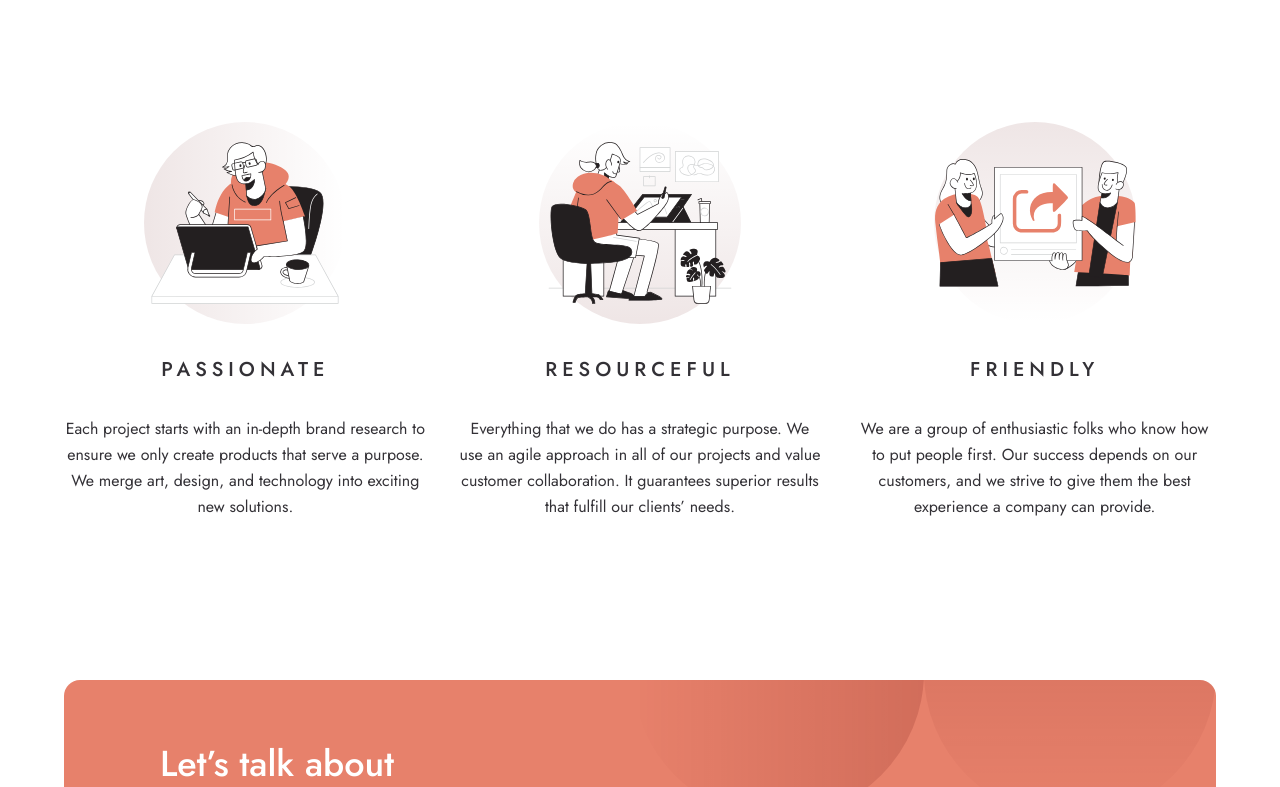
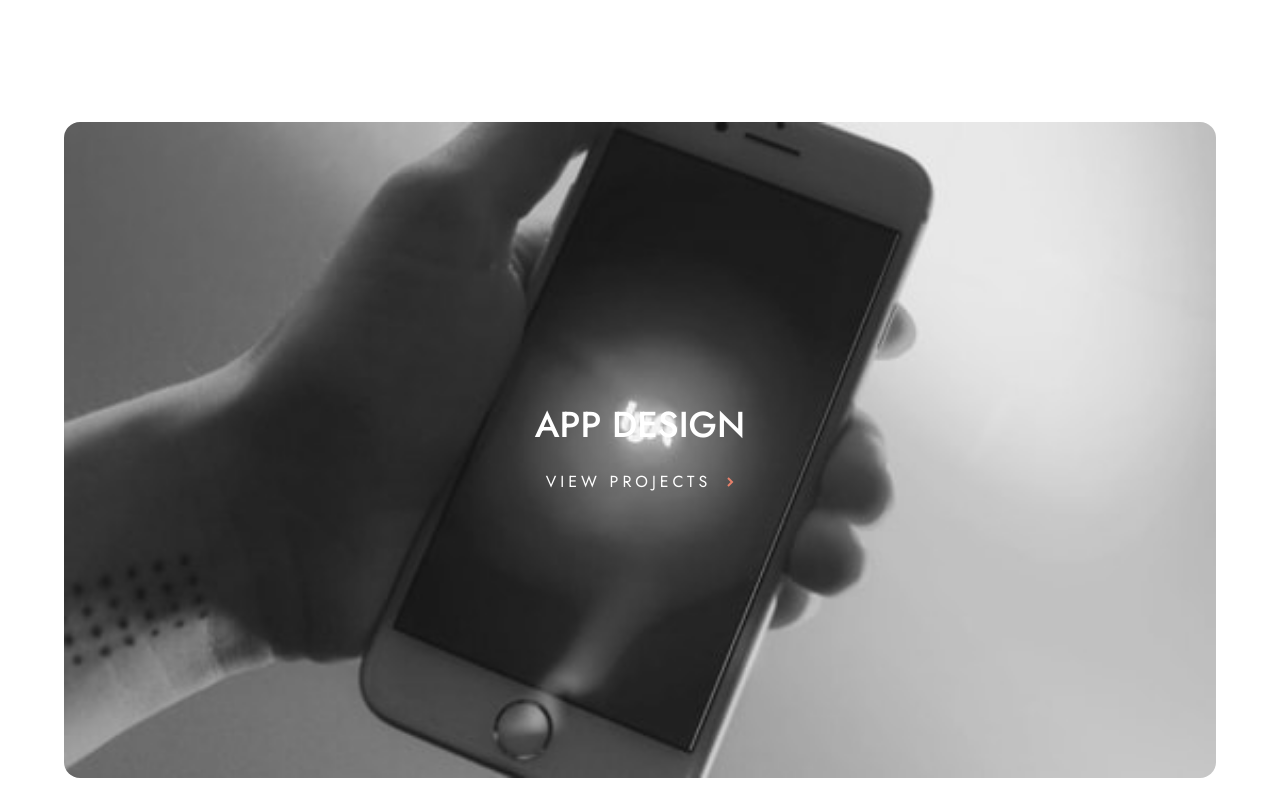
Before and after one commit to BParadowski/designo, a Next.js app: page / in a window 1280 px wide. Shown: the part 380-1167 px from the top of the page. Built offline with nearby package versions, Linux system fonts and the light colour scheme.

Commit message:
Add ImageLink component

```diff
--- /dev/null
+++ b/app/components/shared/ImageLink.tsx
@@ -0,0 +1,62 @@
+import Link from "next/link";
+import Picture from "./Picture";
+import SvgIconRightArrow from "../svgs/IconRightArrow";
+
+const data = {
+  imageUrls: {
+    appDesign: {
+      base: "/assets/home/mobile/image-app-design.jpg",
+      sm: "/assets/home/tablet/image-app-design.jpg",
+      lg: "/assets/home/desktop/image-app-design.jpg",
+    },
+    webDesign: {
+      base: "/assets/home/mobile/image-web-design.jpg",
+      sm: "/assets/home/tablet/image-web-design.jpg",
+      lg: "/assets/home/desktop/image-web-design.jpg",
+    },
+    graphicDesign: {
+      base: "/assets/home/mobile/image-graphic-design.jpg",
+      sm: "/assets/home/tablet/image-graphic-design.jpg",
+      lg: "/assets/home/desktop/image-graphic-design.jpg",
+    },
+  },
+  destinationUrls: {
+    appDesign: "/app-design",
+    webDesign: "/web-design",
+    graphicDesign: "/graphic-design",
+  },
+  titles: {
+    appDesign: "app design",
+    webDesign: "web design",
+    graphicDesign: "graphic design",
+  },
+};
+
+interface ImageLinkProps {
+  destination: "webDesign" | "appDesign" | "graphicDesign";
+}
+
+const ImageLink = ({ destination }: ImageLinkProps) => {
+  return (
+    <Link href={data.destinationUrls[destination]}>
+      <div className="group grid items-center overflow-hidden rounded-2xl">
+        <Picture
+          {...data.imageUrls[destination]}
+          className="z-0 col-span-full row-span-full"
+        ></Picture>
+        <div className="z-20 col-span-full row-span-full  text-center uppercase text-white ">
+          <h2 className="text-3xl font-medium md:text-4xl">
+            {data.titles[destination]}
+          </h2>
+          <p className="mt-3 flex items-center justify-center tracking-huge md:mt-6">
+            view projects
+            <SvgIconRightArrow className="ml-4 inline stroke-primary-700" />
+          </p>
+        </div>
+        <div className="invisible z-10 col-span-full row-span-full h-full w-full bg-primary-700 opacity-50 group-hover:visible" />
+      </div>
+    </Link>
+  );
+};
+
+export default ImageLink;
--- /dev/null
+++ b/app/components/shared/Picture.tsx
@@ -0,0 +1,24 @@
+import { ComponentProps } from "react";
+
+interface PictureProps {
+  base: any;
+  sm?: any;
+  md?: any;
+  lg?: any;
+  xl?: any;
+  className?: ComponentProps<"picture">["className"];
+}
+
+const Picture = ({ base, sm, md, lg, xl, className }: PictureProps) => {
+  return (
+    <picture className={className}>
+      {Boolean(xl) && <source srcSet={xl} media="(min-width: 1280px)" />}
+      {Boolean(lg) && <source srcSet={lg} media="(min-width: 1024px)" />}
+      {Boolean(md) && <source srcSet={md} media="(min-width: 768px)" />}
+      {Boolean(sm) && <source srcSet={sm} media="(min-width: 640px)" />}
+      <img alt="" src={base} className="w-full"></img>
+    </picture>
+  );
+};
+
+export default Picture;
--- a/app/page.tsx
+++ b/app/page.tsx
@@ -1,5 +1,6 @@
 import CtaCard from "./components/shared/CtaCard";
 import DesignerQualities from "./components/home/DesignerQualities";
+import ImageLink from "./components/shared/ImageLink";
 
 export default function Home() {
   return (
@@ -26,6 +27,7 @@ export default function Home() {
             tempora! Hic quibusdam ab id explicabo sit iste soluta quidem magnam
             animi nostrum nemo, quos dignissimos, vero quis!
           </p>
+          <ImageLink destination="appDesign" />
           <DesignerQualities />
         </div>
       </main>
```
Also changed, not shown: app/components/home/DesignerQualities.tsx (+2 -2 lines), 1 other file (tests, documents, lock files or other folders).
